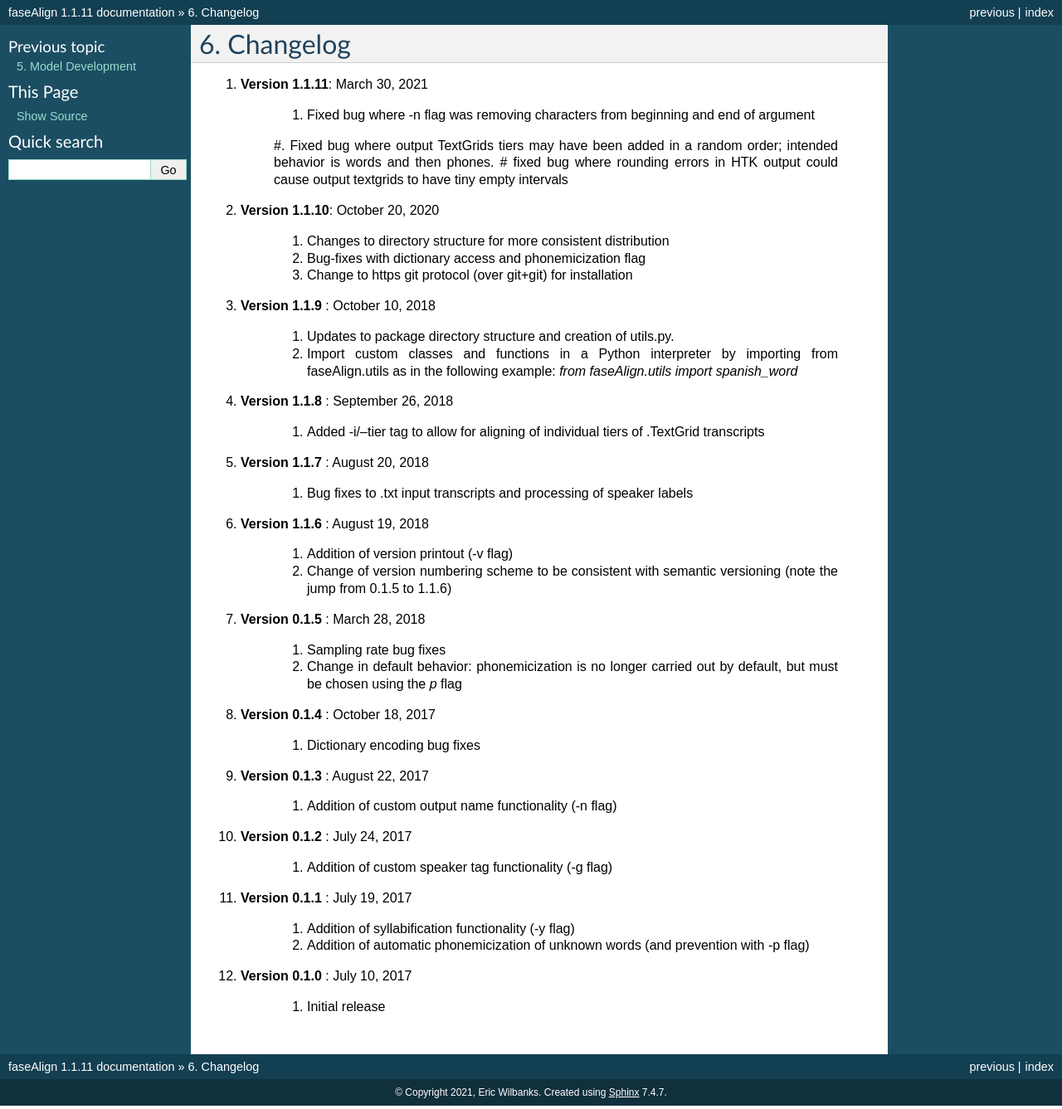
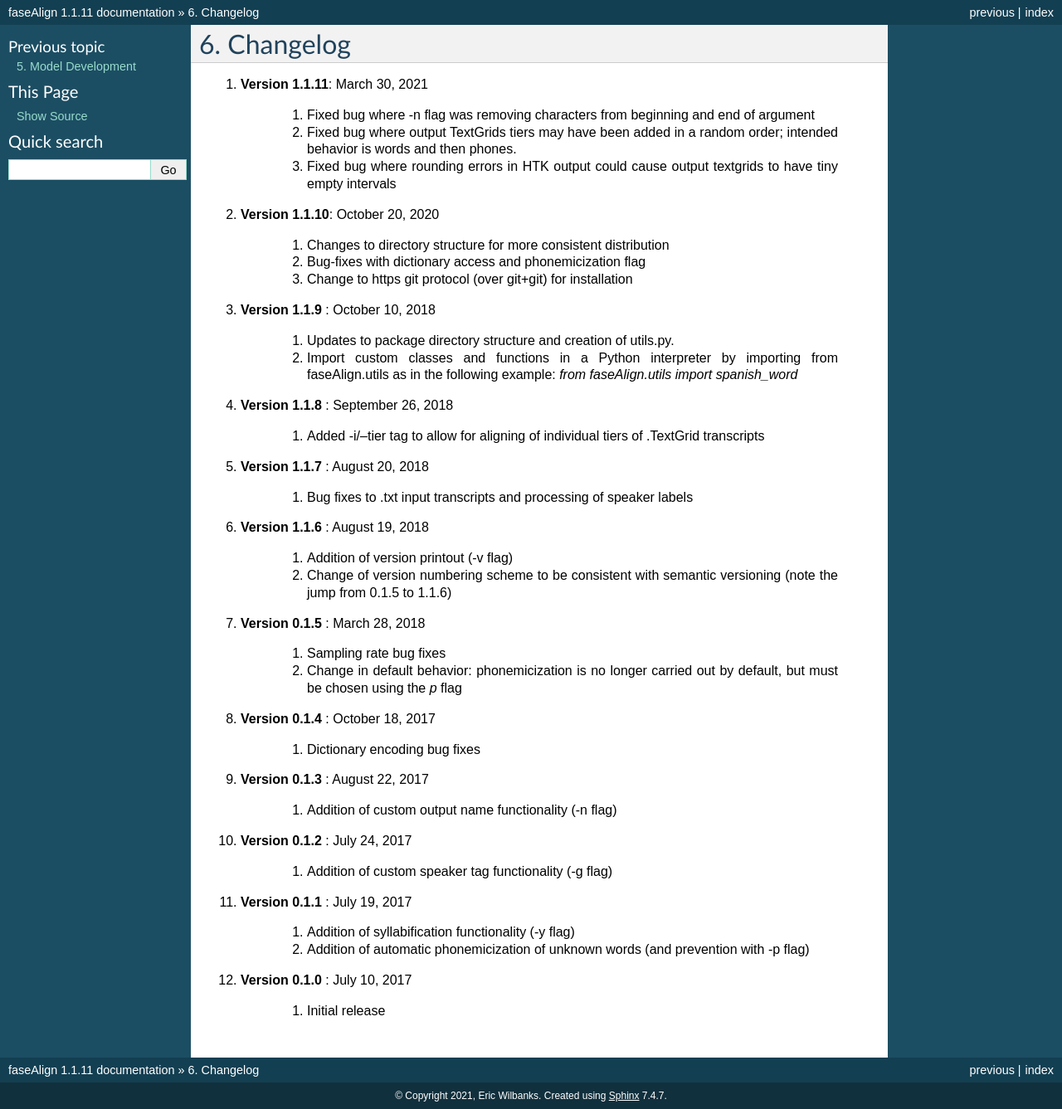
Before and after one commit to EricWilbanks/faseAlign, a Sphinx documentation site: the page built from docs/changelog.rst, in a window 1280 px wide. Shown: the whole page at 83% size. Built offline with Sphinx 7.4.7, drawn with Linux system fonts in a browser that asks for light colours.

```diff
--- a/docs/changelog.rst
+++ b/docs/changelog.rst
@@ -7,7 +7,7 @@ Changelog
 
 		#. Fixed bug where -n flag was removing characters from beginning and end of argument
 		#. Fixed bug where output TextGrids tiers may have been added in a random order; intended behavior is words and then phones.
-		# fixed bug where rounding errors in HTK output could cause output textgrids to have tiny empty intervals
+		#. Fixed bug where rounding errors in HTK output could cause output textgrids to have tiny empty intervals
 
 #. **Version 1.1.10**: October 20, 2020
 
```
